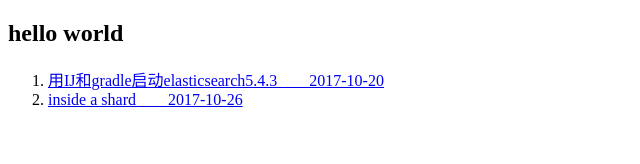
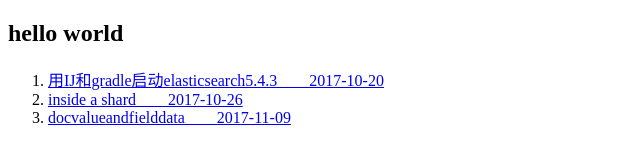
Before and after one commit to saihide/saihide.github.io, a plain HTML site: page index.html in a window 1280 px wide. Shown: the whole page, without its empty margins (0-640 px from the left). Drawn offline with Linux system fonts and the light colour scheme.

Commit message:
docvaluesand fielddata

```diff
--- a/index.html
+++ b/index.html
@@ -11,6 +11,7 @@
       <ol>
         <li><a href="http://saihide.github.io/article/用IJ和gradle启动elasticsearch5.4.3.html">用IJ和gradle启动elasticsearch5.4.3 &nbsp;&nbsp;&nbsp;&nbsp;&nbsp;&nbsp;  2017-10-20</a></li>
         <li><a href="http://saihide.github.io/article/inside a shard.html">inside a shard &nbsp;&nbsp;&nbsp;&nbsp;&nbsp;&nbsp;  2017-10-26</a></li>
+        <li><a href="http://saihide.github.io/article/docvalueandfielddata.html">docvalueandfielddata &nbsp;&nbsp;&nbsp;&nbsp;&nbsp;&nbsp;  2017-11-09</a></li>
       </ol>
     </div>
 
```
